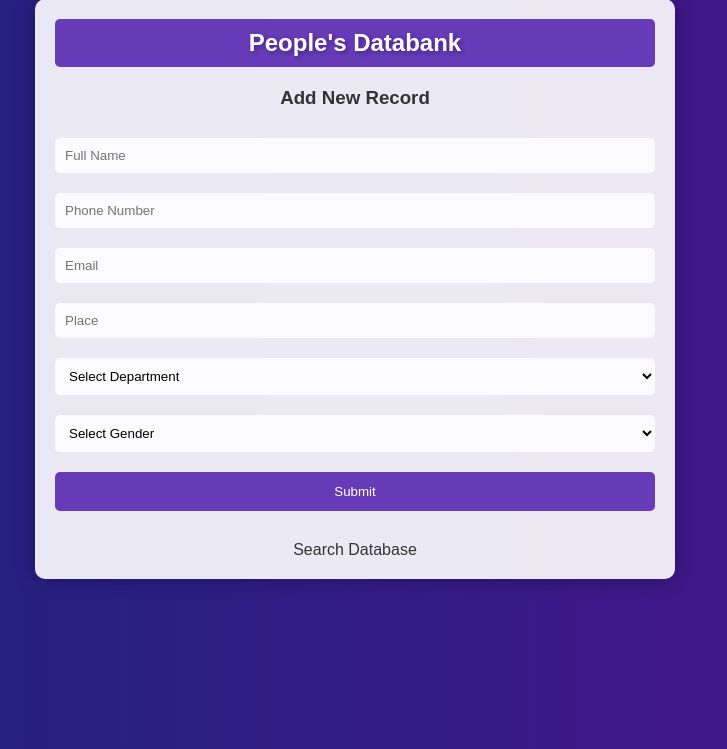
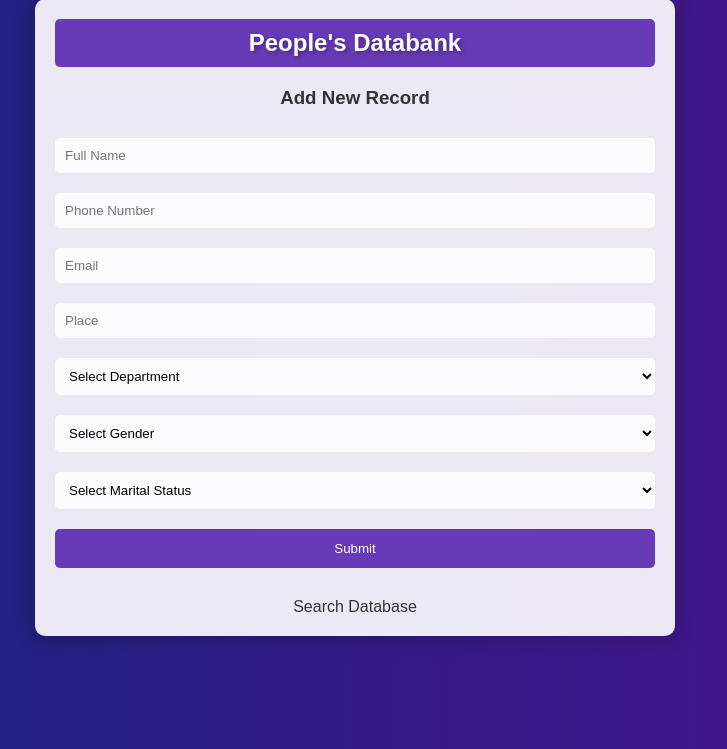
Before and after one commit to bharratgehlot/MAIN, a Flask app: page / in a window 1280 px wide. Shown: the part 51-800 px from the top of the page, without its empty margins (285-1012 px from the left). Run offline with Flask 3, Linux system fonts and the light colour scheme.

Commit message:
Added Marital Status

```diff
--- a/app.py
+++ b/app.py
@@ -26,6 +26,7 @@ def initialize_database():
                 email TEXT,
                 place TEXT,
                 department TEXT,
+                marital_status TEXT,
                 gender TEXT
             )"""
     cursor.execute(sql)
@@ -47,14 +48,15 @@ def add_data():
     place = request.form['place']
     department = request.form['department']
     gender = request.form['gender']
+    marital_status = request.form['marital_status']
 
     conn = connect_database()
     cursor = conn.cursor()
 
     # SQL to insert data into the table
-    sql = """INSERT INTO records (name, number, email, place, department, gender)
-                VALUES (?, ?, ?, ?, ?, ?)"""
-    cursor.execute(sql, (name, number, email, place, department, gender))
+    sql = """INSERT INTO records (name, number, email, place, department, gender, marital_status)
+                VALUES (?, ?, ?, ?, ?, ?, ?)"""
+    cursor.execute(sql, (name, number, email, place, department, gender, marital_status))
     conn.commit()
     conn.close()
 
--- a/templates/home.html
+++ b/templates/home.html
@@ -102,6 +102,13 @@
             <option value="transgender">Transgender</option>
             <option value="none">Prefer Not to Say</option>
         </select>
+        <select name="marital_status" required>
+            <option value="" disabled selected>Select Marital Status</option>
+            <option value="single">Single</option>
+            <option value="married">Married</option>
+            <option value="divorsed">Divorsed</option>
+            <option value="none">Prefer Not to Say</option>
+        </select>
         <input type="submit" value="Submit">
     </form>
     <div class="search-link">
```
Also changed, not shown: data.db.
